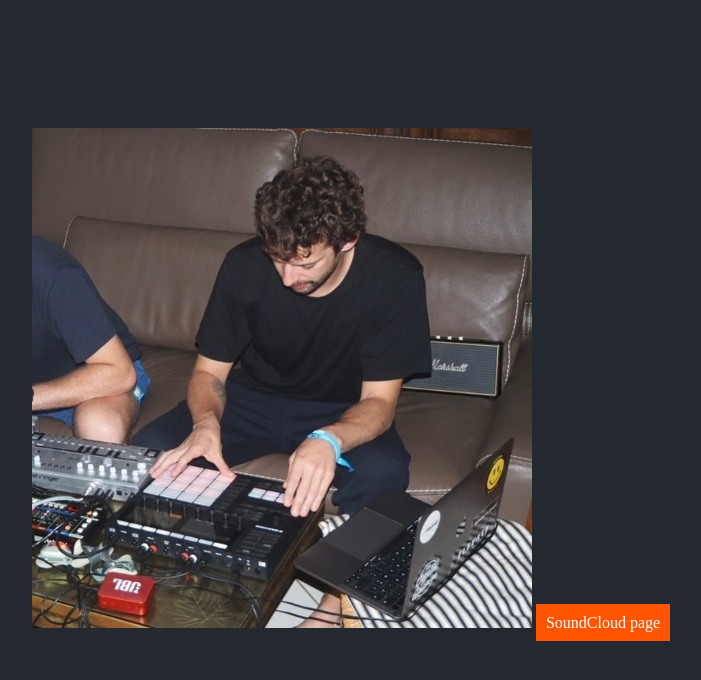
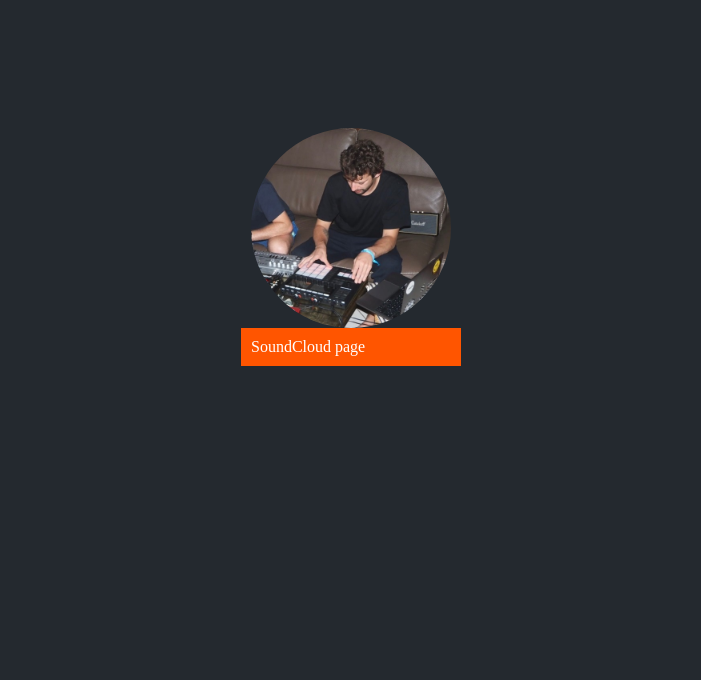
Before and after one commit to mazard-records/mazard-records.github.io, a Jekyll site: the page built from index.html, in a window 1280 px wide. Shown: the top 680 px of the page, without its empty margins (289-990 px from the left). Built offline with Jekyll 4.4.1, drawn with Linux system fonts in a browser that asks for light colours.

Commit message:
🐛 add container and image scss

```diff
--- a/_sass/_images.scss
+++ b/_sass/_images.scss
@@ -1,3 +1,5 @@
 .avatar {
+    border-radius: 50%;
+    max-width: 200px;
     width: 100%;
 }
--- a/assets/css/style.scss
+++ b/assets/css/style.scss
@@ -5,6 +5,7 @@
 @charset "utf-8";
 @import "colors";
 @import "containers";
+@import "images";
 
 html {
     min-height: 100vh;
@@ -23,5 +24,9 @@ body {
 }
 
 .linktree {
+    align-items: center;
+    display: flex;
+    flex-direction: column;
+    justify-content: center;
     margin: 10%;
 }
```
